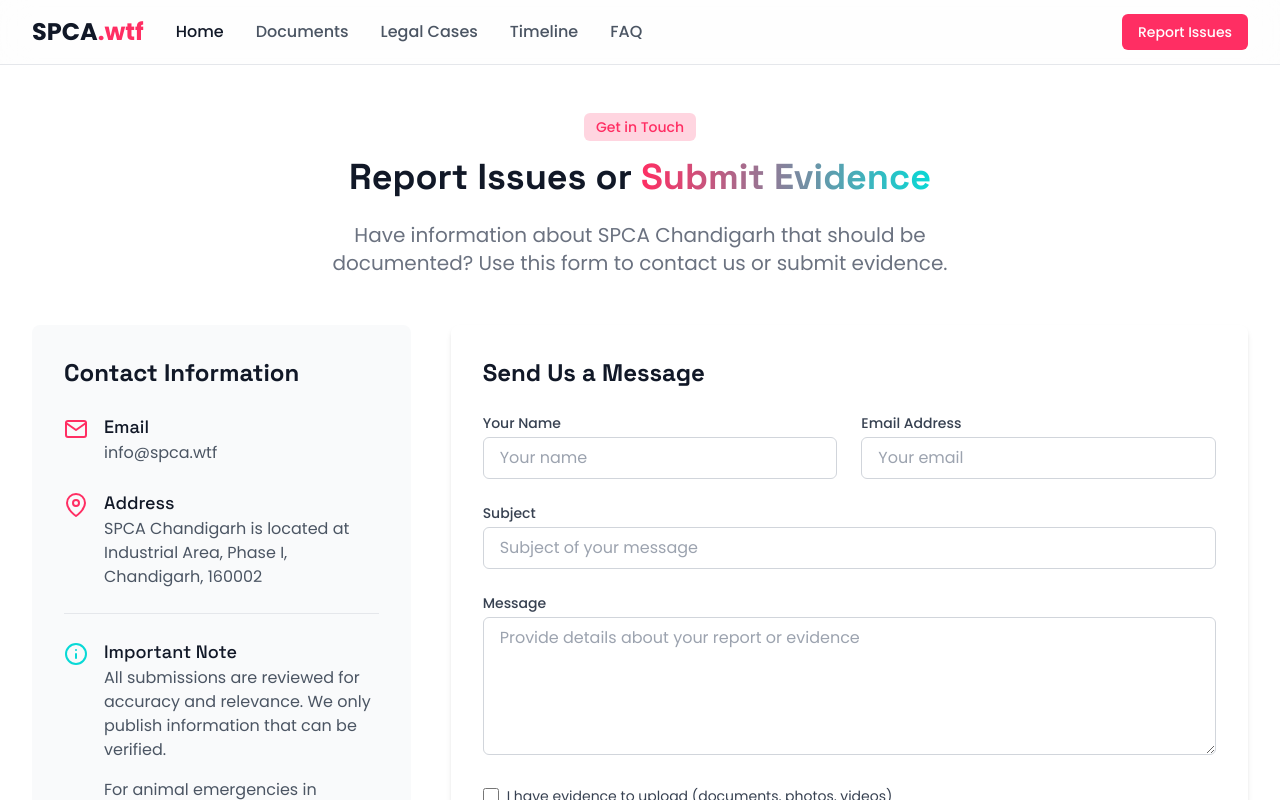
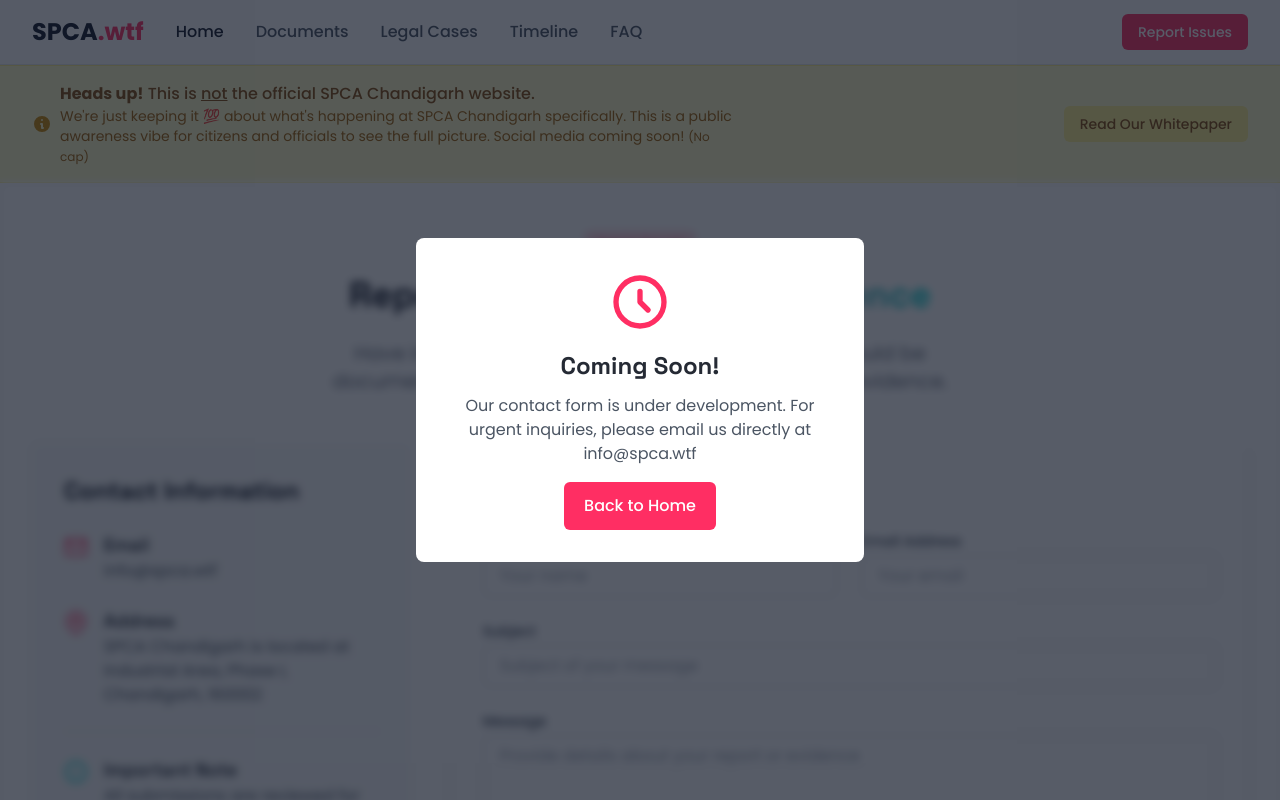
Before and after one commit to limopeace/spca.wtf, a Next.js app: page /contact in a window 1280 px wide. Shown: the top 800 px of the page. Built offline with nearby package versions, Linux system fonts and the light colour scheme.

Commit message:
Add mortality chart image to homepage banner and add coming soon overlays to documents, legal, and contact pages

```diff
--- a/src/pages/contact.tsx
+++ b/src/pages/contact.tsx
@@ -1,5 +1,6 @@
 import React, { useState } from 'react';
 import Head from 'next/head';
+import Link from 'next/link';
 import { FiInfo, FiMail, FiPhone, FiMapPin, FiUploadCloud, FiCheck, FiAlertTriangle } from 'react-icons/fi';
 
 const Contact: React.FC = () => {
@@ -75,7 +76,52 @@
         />
       </Head>
 
-      <div className="py-12 bg-white">
+      {/* Disclaimer Banner - Gen Z Style */}
+      <section className="bg-yellow-100 py-4 border-t border-b border-yellow-200">
+        <div className="max-w-7xl mx-auto px-5 sm:px-6 lg:px-8">
+          <div className="flex flex-col md:flex-row items-center justify-between gap-4">
+            <div className="flex items-center">
+              <span className="text-yellow-600 mr-2">
+                <svg xmlns="http://www.w3.org/2000/svg" className="h-5 w-5" viewBox="0 0 20 20" fill="currentColor">
+                  <path fillRule="evenodd" d="M18 10a8 8 0 11-16 0 8 8 0 0116 0zm-7-4a1 1 0 11-2 0 1 1 0 012 0zM9 9a1 1 0 000 2v3a1 1 0 001 1h1a1 1 0 100-2v-3a1 1 0 00-1-1H9z" clipRule="evenodd" />
+                </svg>
+              </span>
+              <div>
+                <p className="font-medium text-yellow-800">
+                  <span className="font-bold">Heads up!</span> This is <span className="underline">not</span> the official SPCA Chandigarh website.
+                </p>
+                <p className="text-sm text-yellow-700 max-w-2xl">
+                  We're just keeping it 💯 about what's happening at SPCA Chandigarh specifically.
+                  This is a public awareness vibe for citizens and officials to see the full picture.
+                  Social media coming soon! <span className="text-xs">(No cap)</span>
+                </p>
+              </div>
+            </div>
+            <a href="/whitepaper.pdf" target="_blank" rel="noopener noreferrer" className="px-4 py-2 bg-yellow-200 text-yellow-800 rounded-md hover:bg-yellow-300 transition-colors text-sm font-medium whitespace-nowrap">
+              Read Our Whitepaper
+            </a>
+          </div>
+        </div>
+      </section>
+
+      {/* Coming Soon Overlay */}
+      <div className="fixed inset-0 z-50 bg-gray-900 bg-opacity-70 flex items-center justify-center">
+        <div className="bg-white p-8 rounded-lg max-w-md mx-auto text-center">
+          <svg xmlns="http://www.w3.org/2000/svg" className="h-16 w-16 mx-auto text-primary mb-4" fill="none" viewBox="0 0 24 24" stroke="currentColor">
+            <path strokeLinecap="round" strokeLinejoin="round" strokeWidth={2} d="M12 8v4l3 3m6-3a9 9 0 11-18 0 9 9 0 0118 0z" />
+          </svg>
+          <h2 className="text-2xl font-bold mb-3">Coming Soon!</h2>
+          <p className="text-gray-600 mb-4">
+            Our contact form is under development.
+            For urgent inquiries, please email us directly at info@spca.wtf
+          </p>
+          <Link href="/" className="inline-block px-5 py-3 bg-primary text-white font-medium rounded-md hover:bg-opacity-90 transition-colors">
+            Back to Home
+          </Link>
+        </div>
+      </div>
+
+      <div className="py-12 bg-white filter blur-sm pointer-events-none">
         <div className="max-w-7xl mx-auto px-4 sm:px-6 lg:px-8">
           {/* Header */}
           <div className="text-center mb-12">
--- a/src/pages/documents/index.tsx
+++ b/src/pages/documents/index.tsx
@@ -112,7 +112,24 @@
         </div>
       </section>
 
-      <main className="max-w-7xl mx-auto px-5 sm:px-6 lg:px-8 py-8 sm:py-12">
+      {/* Coming Soon Overlay */}
+      <div className="fixed inset-0 z-50 bg-gray-900 bg-opacity-70 flex items-center justify-center">
+        <div className="bg-white p-8 rounded-lg max-w-md mx-auto text-center">
+          <svg xmlns="http://www.w3.org/2000/svg" className="h-16 w-16 mx-auto text-primary mb-4" fill="none" viewBox="0 0 24 24" stroke="currentColor">
+            <path strokeLinecap="round" strokeLinejoin="round" strokeWidth={2} d="M12 8v4l3 3m6-3a9 9 0 11-18 0 9 9 0 0118 0z" />
+          </svg>
+          <h2 className="text-2xl font-bold mb-3">Coming Soon!</h2>
+          <p className="text-gray-600 mb-4">
+            We're working hard to bring you all the official documents related to SPCA Chandigarh.
+            This section will be available shortly.
+          </p>
+          <Link href="/" className="inline-block px-5 py-3 bg-primary text-white font-medium rounded-md hover:bg-opacity-90 transition-colors">
+            Back to Home
+          </Link>
+        </div>
+      </div>
+
+      <main className="max-w-7xl mx-auto px-5 sm:px-6 lg:px-8 py-8 sm:py-12 filter blur-sm pointer-events-none">
         <h1 className="text-2xl sm:text-3xl font-bold mb-6 sm:mb-8">Official Documents</h1>
         <p className="text-gray-700 mb-8 max-w-3xl">
           Access official documents related to SPCA Chandigarh, including court records, RTI responses, and other evidence.
--- a/src/pages/index.tsx
+++ b/src/pages/index.tsx
@@ -79,7 +79,7 @@
             <div className="md:w-1/2 flex justify-center mt-8 md:mt-0">
               <div className="w-full max-w-md animate-float">
                 <div className="bg-white p-1 rounded-lg shadow-xl transform rotate-3 relative">
-                  <img src="/placeholder.jpg" alt="Document preview" className="rounded-md w-full" />
+                  <img src="/mortality-chart.jpg" alt="SPCA Mortality Data Chart" className="rounded-md w-full" />
                   <div className="absolute top-0 right-0 transform translate-x-0 sm:translate-x-1/4 -translate-y-1/4">
                     <span className="inline-flex items-center px-2 sm:px-3 py-0.5 rounded-full text-xs sm:text-sm font-medium bg-primary text-white whitespace-normal sm:whitespace-nowrap">
                       47% Mortality Rate Revealed in RTI
--- a/src/pages/legal.tsx
+++ b/src/pages/legal.tsx
@@ -154,7 +154,24 @@
         </div>
       </section>
 
-      <div className="py-12 bg-white">
+      {/* Coming Soon Overlay */}
+      <div className="fixed inset-0 z-50 bg-gray-900 bg-opacity-70 flex items-center justify-center">
+        <div className="bg-white p-8 rounded-lg max-w-md mx-auto text-center">
+          <svg xmlns="http://www.w3.org/2000/svg" className="h-16 w-16 mx-auto text-primary mb-4" fill="none" viewBox="0 0 24 24" stroke="currentColor">
+            <path strokeLinecap="round" strokeLinejoin="round" strokeWidth={2} d="M12 8v4l3 3m6-3a9 9 0 11-18 0 9 9 0 0118 0z" />
+          </svg>
+          <h2 className="text-2xl font-bold mb-3">Coming Soon!</h2>
+          <p className="text-gray-600 mb-4">
+            We're working on compiling all legal cases and court documents related to SPCA Chandigarh.
+            This section will be available shortly.
+          </p>
+          <Link href="/" className="inline-block px-5 py-3 bg-primary text-white font-medium rounded-md hover:bg-opacity-90 transition-colors">
+            Back to Home
+          </Link>
+        </div>
+      </div>
+
+      <div className="py-12 bg-white filter blur-sm pointer-events-none">
         <div className="max-w-7xl mx-auto px-4 sm:px-6 lg:px-8">
           {/* Header */}
           <div className="text-center mb-12">
--- a/src/pages/legal/documents/[slug].tsx
+++ b/src/pages/legal/documents/[slug].tsx
@@ -64,7 +64,24 @@
         </div>
       </section>
 
-      <div className="py-12 bg-white">
+      {/* Coming Soon Overlay */}
+      <div className="fixed inset-0 z-50 bg-gray-900 bg-opacity-70 flex items-center justify-center">
+        <div className="bg-white p-8 rounded-lg max-w-md mx-auto text-center">
+          <svg xmlns="http://www.w3.org/2000/svg" className="h-16 w-16 mx-auto text-primary mb-4" fill="none" viewBox="0 0 24 24" stroke="currentColor">
+            <path strokeLinecap="round" strokeLinejoin="round" strokeWidth={2} d="M12 8v4l3 3m6-3a9 9 0 11-18 0 9 9 0 0118 0z" />
+          </svg>
+          <h2 className="text-2xl font-bold mb-3">Coming Soon!</h2>
+          <p className="text-gray-600 mb-4">
+            We're working on making detailed legal documents accessible.
+            This section will be available shortly.
+          </p>
+          <Link href="/" className="inline-block px-5 py-3 bg-primary text-white font-medium rounded-md hover:bg-opacity-90 transition-colors">
+            Back to Home
+          </Link>
+        </div>
+      </div>
+
+      <div className="py-12 bg-white filter blur-sm pointer-events-none">
         <div className="max-w-4xl mx-auto px-4 sm:px-6 lg:px-8">
           <div className="mb-6">
             <Link
```
